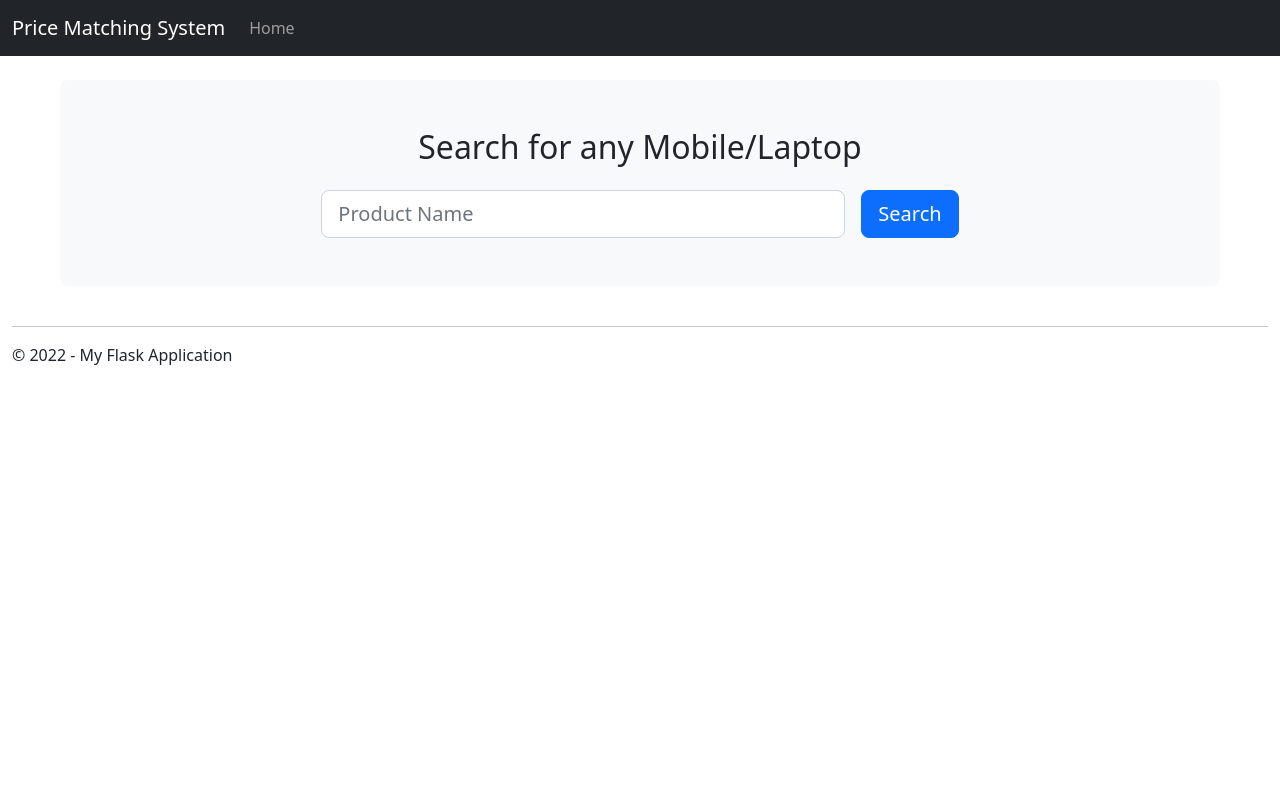
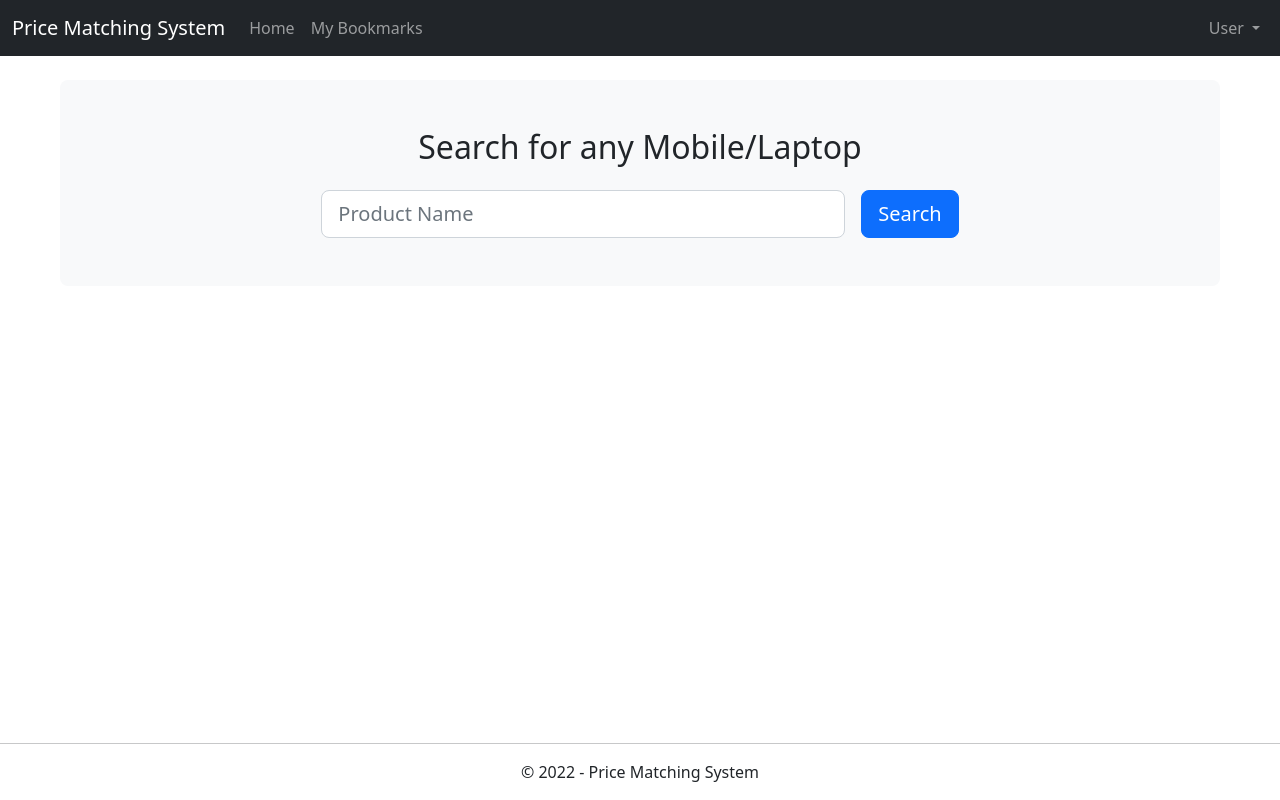
Before and after one commit to aynorway/price-matching-system, a Flask app: page / in a window 1280 px wide. Run offline with Flask 2, Linux system fonts and the light colour scheme.

Commit message:
feat: fix css plus add nav items

```diff
--- a/price_matching_system/templates/layout.html
+++ b/price_matching_system/templates/layout.html
@@ -8,7 +8,7 @@
     <link rel="stylesheet" type="text/css" href="/static/content/site.css" />
 </head>
 
-<body>
+<body class="d-flex flex-column min-vh-100">
 
     <nav class="navbar navbar-expand-lg navbar-dark bg-dark">
         <div class="container-fluid">
@@ -21,6 +21,22 @@
                     <li>
                         <a class="nav-item nav-link" href="{{ url_for('home') }}">Home</a>
                     </li>
+                    <li>
+                        <a class="nav-item nav-link" href="{{ url_for('home') }}">My Bookmarks</a>
+                    </li>
+                </ul>
+                <ul class="navbar-nav">
+                    <li class="nav-item dropdown">
+                        <a class="nav-link dropdown-toggle" href="#" role="button" data-bs-toggle="dropdown" aria-expanded="false">
+                            User
+                        </a>
+                        <ul class="dropdown-menu dropdown-menu-end">
+                            <li><a class="dropdown-item" href="#">My Profile</a></li>
+                            <li><a class="dropdown-item" href="#">Change Details</a></li>
+                            <li><hr class="dropdown-divider"></li>
+                            <li><a class="dropdown-item" href="#">Logout</a></li>
+                        </ul>
+                    </li>
                 </ul>
             </div>
         </div>
@@ -28,11 +44,12 @@
 
     <div class="container-fluid">
         {% block content %}{% endblock %}
+    </div>
+
+    <footer class="mt-auto text-center">
         <hr />
-        <footer>
-            <p>&copy; {{ year }} - My Flask Application</p>
-        </footer>
-    </div>
+        <p>&copy; 2022 - Price Matching System</p>
+    </footer>
 
     <script src="https://cdn.jsdelivr.net/npm/bootstrap@5.0.2/dist/js/bootstrap.bundle.min.js" integrity="sha384-MrcW6ZMFYlzcLA8Nl+NtUVF0sA7MsXsP1UyJoMp4YLEuNSfAP+JcXn/tWtIaxVXM" crossorigin="anonymous"></script>
     {% block scripts %}{% endblock %}
```
